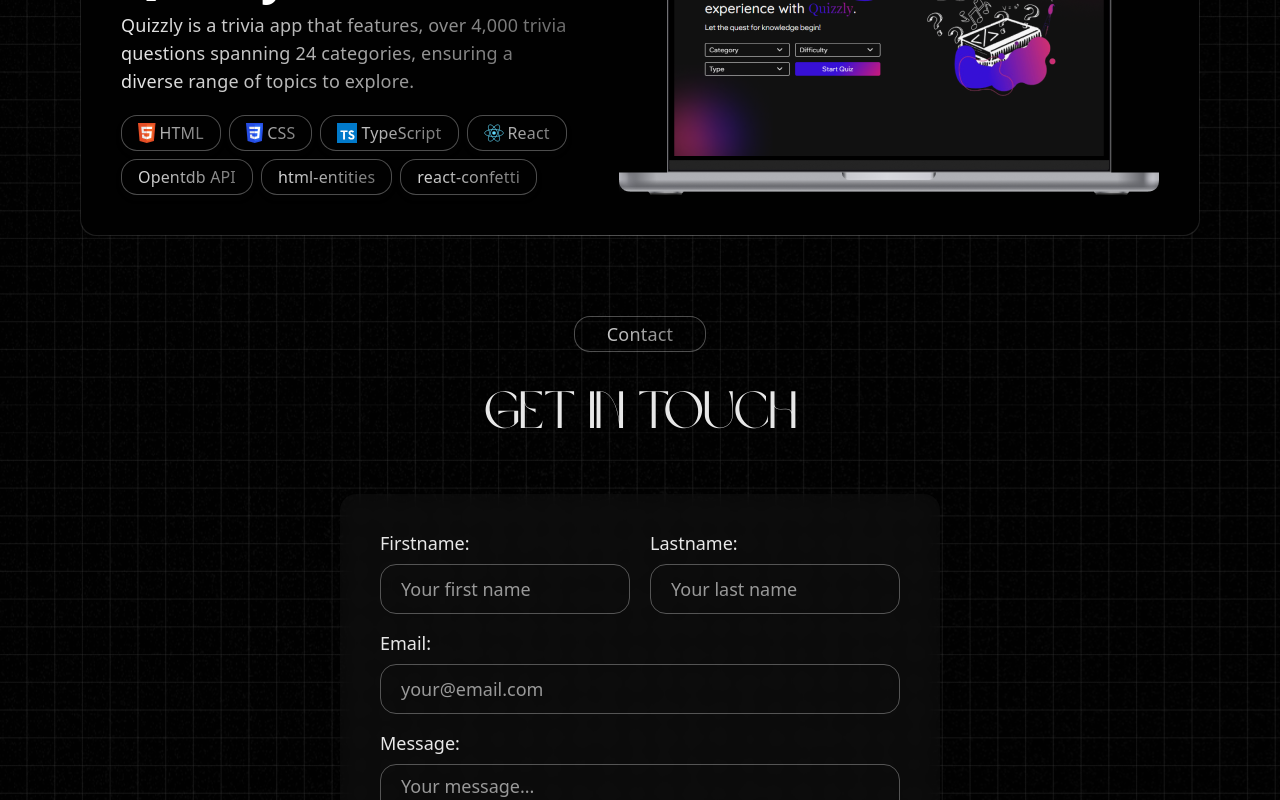
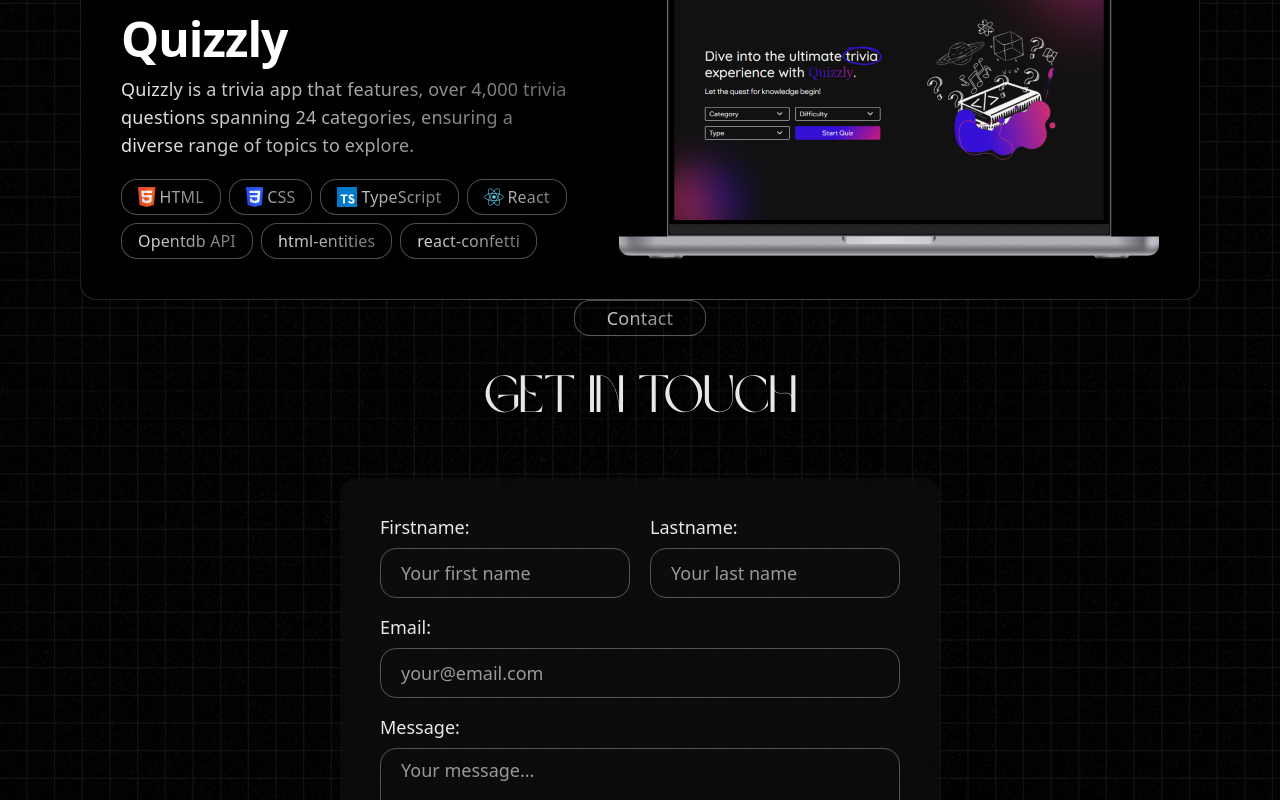
Before and after one commit to VriaA/portfolio, a React (Vite) app: page /projects in a window 1280 px wide. Shown: the part 6002-6802 px from the top of the page. Built offline with nearby package versions, Linux system fonts and the light colour scheme; a web font is replaced by a local one.

Commit message:
add top padding to project page

```diff
--- a/src/pages/Projects.tsx
+++ b/src/pages/Projects.tsx
@@ -4,9 +4,9 @@ import Contact from "@/components/Contact"
 
 export default function Projects(): JSX.Element {
     return (
-        <>
+        <div className="pt-16">
             <ProjectsComponent projects={projects} />
             <Contact />
-        </>
+        </div>
     )
 }
```
